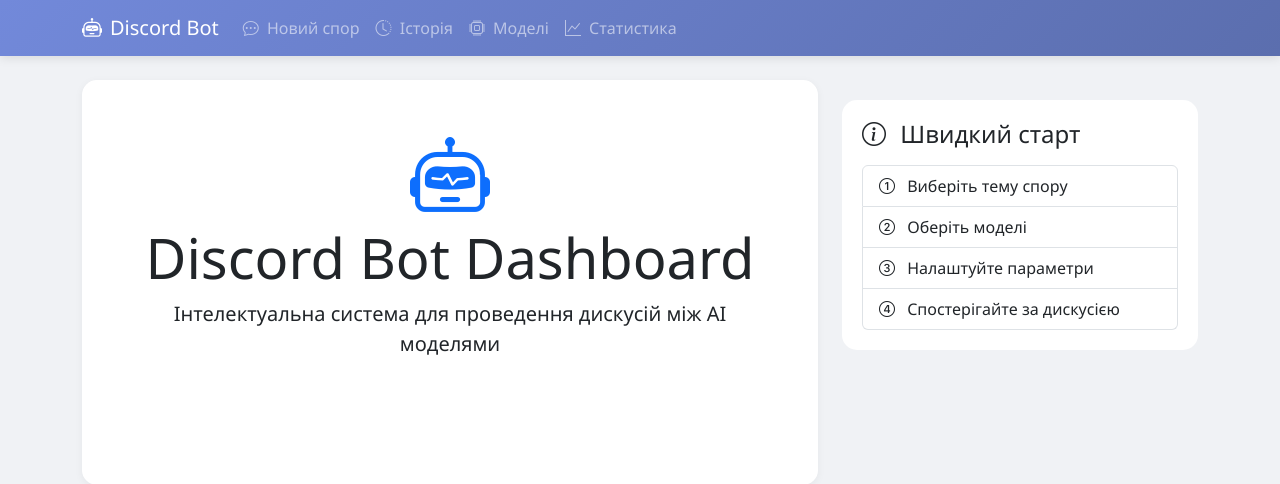
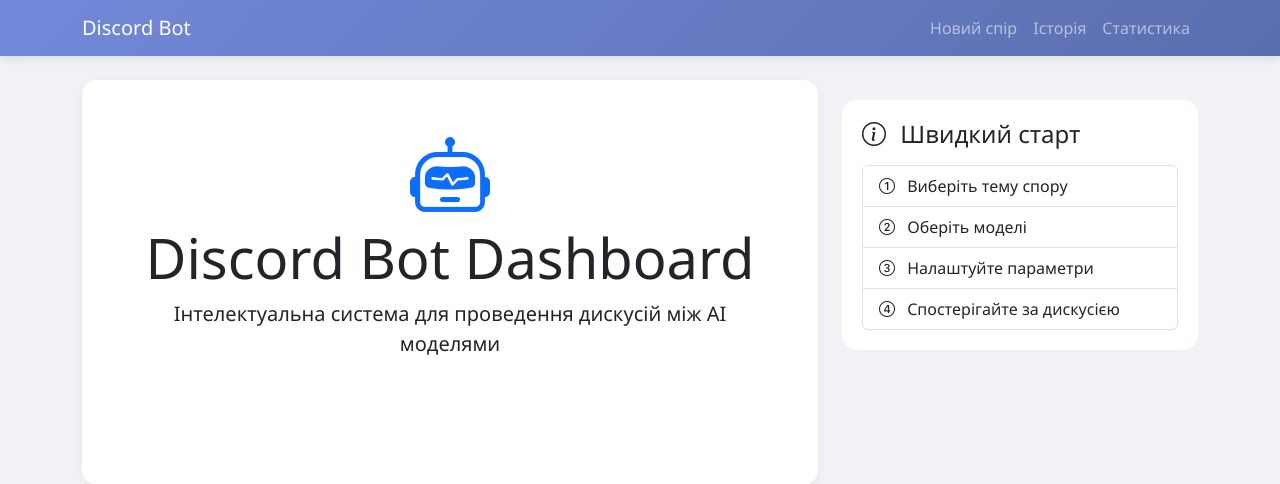
Before and after one commit to oleg121203/my-python, a Flask app: page / in a window 1280 px wide. Shown: the top 484 px of the page. Run offline with Flask 3, Linux system fonts and the light colour scheme; data that the repository does not hold is empty; some libraries are stand-ins or nearby versions.

Commit message:
Auto-sync from server

```diff
--- a/super/app.py
+++ b/super/app.py
@@ -1,4 +1,4 @@
-from flask import Flask, request, jsonify, render_template, redirect, url_for
+from flask import Flask, request, jsonify, render_template, redirect, url_for, render_template_string
 from flask_socketio import SocketIO, emit
 from flask_cors import CORS
 import os
--- a/super/templates/base.html
+++ b/super/templates/base.html
@@ -3,7 +3,7 @@
 <head>
     <meta charset="UTF-8">
     <meta name="viewport" content="width=device-width, initial-scale=1.0">
-    <title>{% block title %}Discord Bot{% endblock %}</title>
+    <title>Discord Bot - {{ title }}</title>
     <link href="https://cdn.jsdelivr.net/npm/bootstrap@5.3.2/dist/css/bootstrap.min.css" rel="stylesheet">
     <link href="https://cdn.jsdelivr.net/npm/animate.css@4.1.1/animate.min.css" rel="stylesheet">
     <link rel="stylesheet" href="https://cdn.jsdelivr.net/npm/bootstrap-icons@1.11.2/font/bootstrap-icons.min.css">
@@ -149,42 +149,13 @@
 <body>
     <div class="error-container"></div>
     <!-- Navigation -->
-    <nav class="navbar navbar-expand-lg navbar-dark sticky-top">
+    <nav class="navbar navbar-expand-lg navbar-dark bg-primary">
         <div class="container">
-            <a class="navbar-brand d-flex align-items-center" href="/">
-                <i class="bi bi-robot me-2"></i>
-                Discord Bot
-            </a>
-            <button class="navbar-toggler" type="button" data-bs-toggle="collapse" data-bs-target="#navbarNav">
-                <span class="navbar-toggler-icon"></span>
-            </button>
-            <div class="collapse navbar-collapse" id="navbarNav">
-                <ul class="navbar-nav">
-                    <li class="nav-item">
-                        <a class="nav-link" href="/debate">
-                            <i class="bi bi-chat-dots me-1"></i>
-                            Новий спор
-                        </a>
-                    </li>
-                    <li class="nav-item">
-                        <a class="nav-link" href="/history">
-                            <i class="bi bi-clock-history me-1"></i>
-                            Історія
-                        </a>
-                    </li>
-                    <li class="nav-item">
-                        <a class="nav-link" href="/models">
-                            <i class="bi bi-cpu me-1"></i>
-                            Моделі
-                        </a>
-                    </li>
-                    <li class="nav-item">
-                        <a class="nav-link" href="/stats">
-                            <i class="bi bi-graph-up me-1"></i>
-                            Статистика
-                        </a>
-                    </li>
-                </ul>
+            <a class="navbar-brand" href="/">Discord Bot</a>
+            <div class="navbar-nav">
+                <a class="nav-link" href="/debate">Новий спір</a>
+                <a class="nav-link" href="/history">Історія</a>
+                <a class="nav-link" href="/stats">Статистика</a>
             </div>
         </div>
     </nav>
```
Also changed, not shown: super/templates/stats.html (added).
